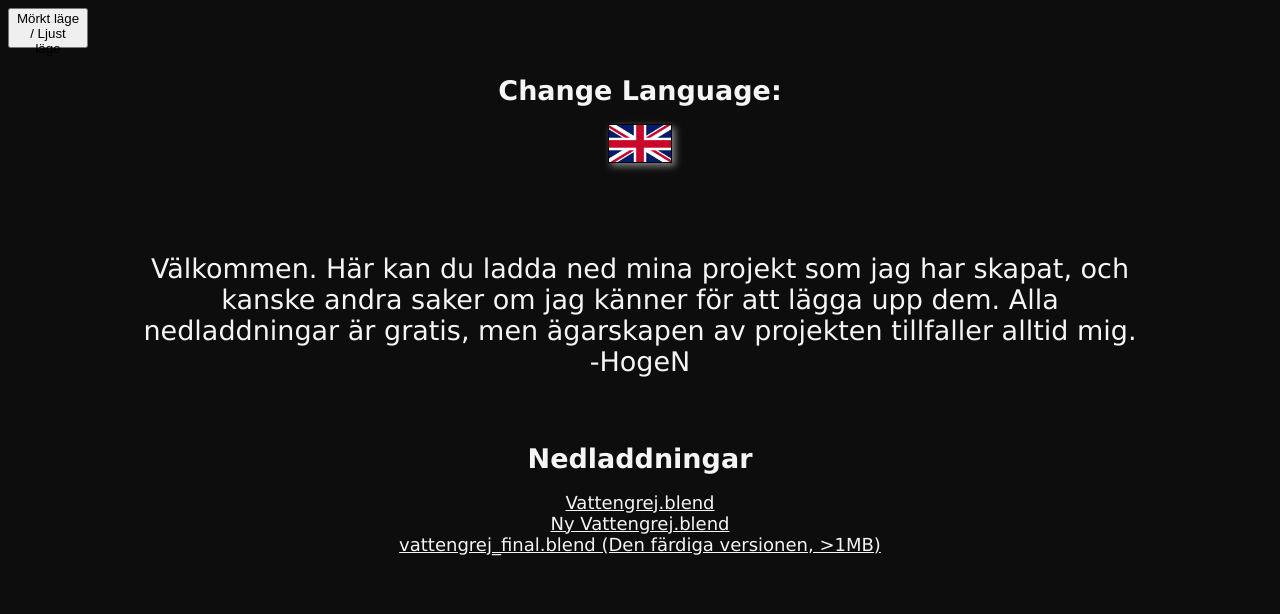
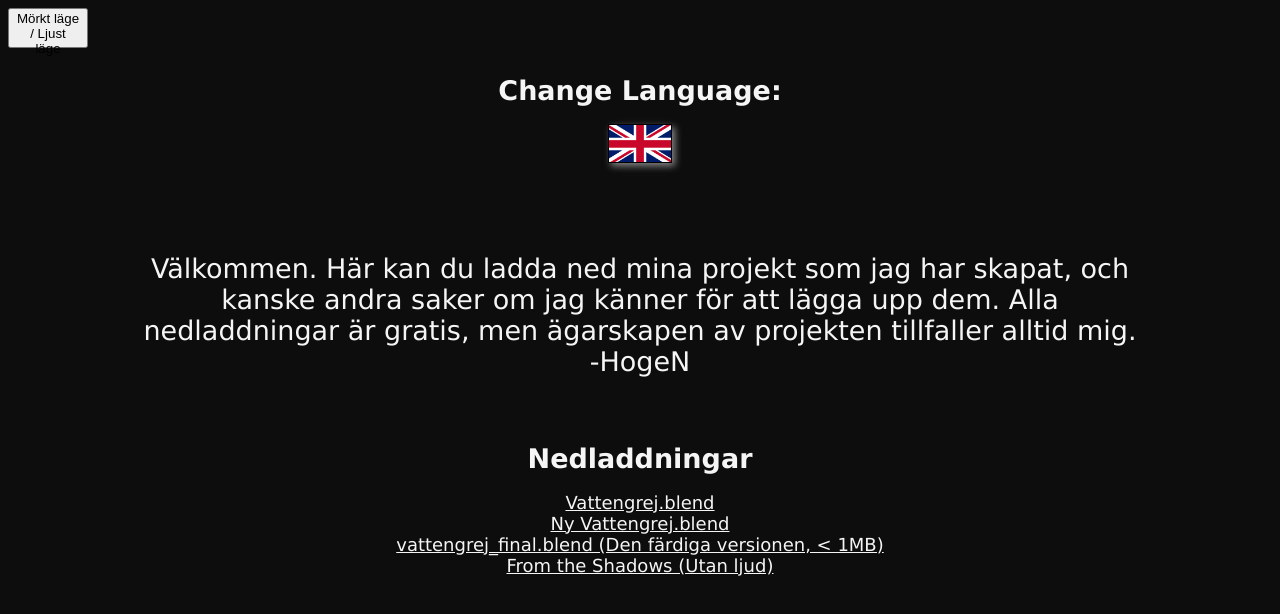
Before and after one commit to HogeNTheMan/hogensite, a plain HTML site: page index.html in a window 1280 px wide. Drawn offline with Linux system fonts and the light colour scheme.

Commit message:
Update index.html
Added new movie for download via Google Drive.

```diff
--- a/index.html
+++ b/index.html
@@ -43,7 +43,8 @@
         <div>
             <a href="filer/vattengrej.blend" class="download" download>Vattengrej.blend</a>
             <a href="filer/nyvattengrej.blend" class="download" download>Ny Vattengrej.blend</a>
-            <a href="filer/vattengrej_final.blend" class="download" download>vattengrej_final.blend (Den färdiga versionen, >1MB)</a>
+            <a href="filer/vattengrej_final.blend" class="download" download>vattengrej_final.blend (Den färdiga versionen, < 1MB)</a>
+            <a href="https://drive.google.com/file/d/18T8bgScq9d_wWCWqgaaO9jDrDo1Fhbzu/view?usp=sharing" class="download">From the Shadows (Utan ljud)</a>
         </div>
     </div>
 </body>
```
